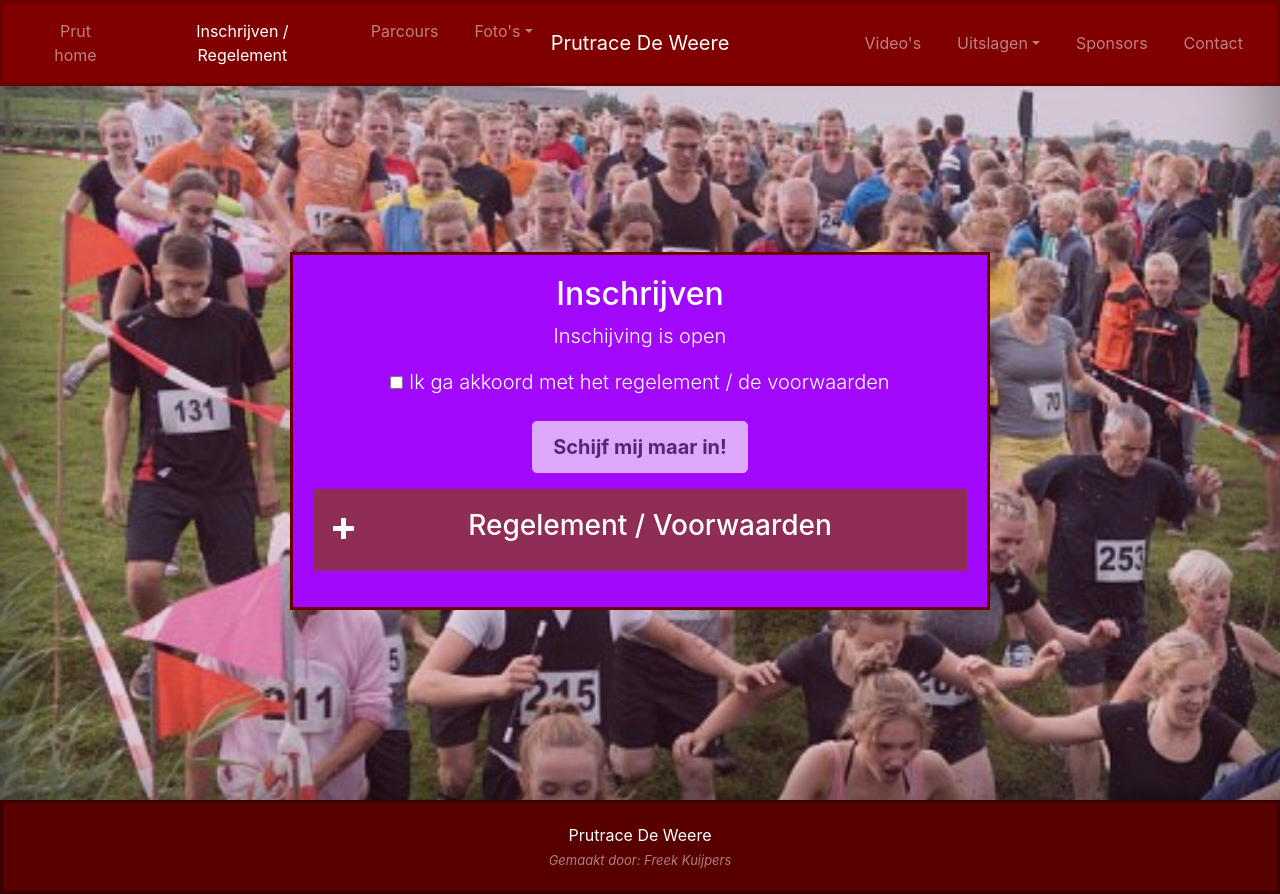
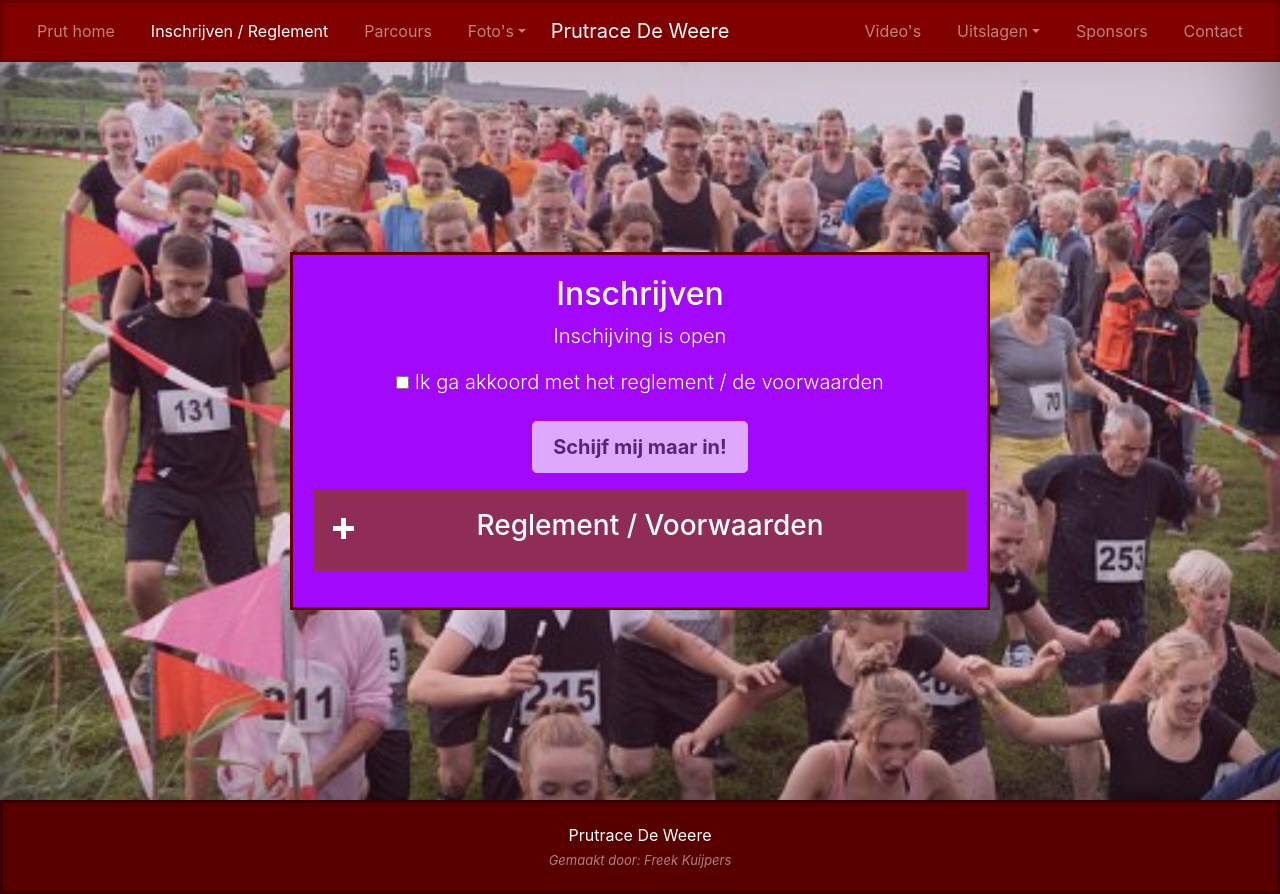
Before and after one commit to sjerdo/prutracedeweere.nl, a PHP site: page /inschrijven in a window 1280 px wide. Run offline with PHP 8.4, Linux system fonts and the light colour scheme; some libraries are stand-ins or nearby versions.

Commit message:
fix: typo

```diff
--- a/PrutRace/assets/components/nav.phtml
+++ b/PrutRace/assets/components/nav.phtml
@@ -8,7 +8,7 @@ $current_url = $_SERVER['SCRIPT_NAME'];
         <a class="nav-link<?php print ($current_url === '/index.php' ? ' active' : ''); ?>" href="/index">Prut home</a>
       </li>
       <li class="nav-item">
-        <a class="nav-link<?php print ($current_url === '/inschrijven.php' ? ' active' : ''); ?>" href="/inschrijven">Inschrijven / Regelement</a>
+        <a class="nav-link<?php print ($current_url === '/inschrijven.php' ? ' active' : ''); ?>" href="/inschrijven">Inschrijven / Reglement</a>
       </li>
       <li class="nav-item">
         <a class="nav-link<?php print ($current_url === '/parcours.php' ? ' active' : ''); ?>" href="/parcours">Parcours</a>
--- a/PrutRace/inschrijven.php
+++ b/PrutRace/inschrijven.php
@@ -21,7 +21,7 @@
           <p id="inschrijfTekst" class="lead">...</p>
 
           <p class="lead">
-            <label><input type="checkbox" id="checkbox" onchange="document.getElementById('inschrijfBtn').disabled = !this.checked;" disabled/> Ik ga akkoord met het regelement / de voorwaarden </label>
+            <label><input type="checkbox" id="checkbox" onchange="document.getElementById('inschrijfBtn').disabled = !this.checked;" disabled/> Ik ga akkoord met het reglement / de voorwaarden </label>
           </p>
 
           <p class="lead">
@@ -32,7 +32,7 @@
             <ul class="faq">
               <li>
 
-                <h3 class="question">Regelement / Voorwaarden
+                <h3 class="question">Reglement / Voorwaarden
                   <div class="plus-minus-toggle collapsed"></div>
                 </h3>
 
```
